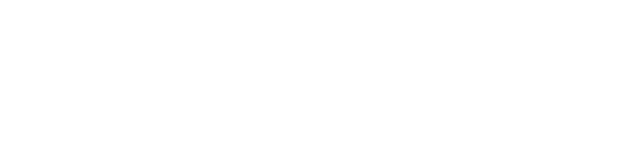
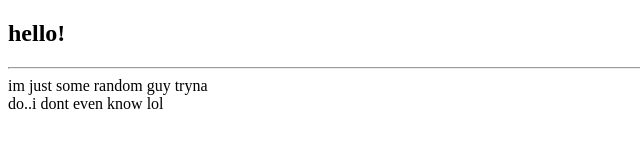
Before and after one commit to b0b-s/extension-test, a browser extension: page index.html in a window 1280 px wide. Shown: the whole page, without its empty margins (0-640 px from the left). Drawn offline with Linux system fonts and the light colour scheme.

Commit message:
first loading unpacked to browser

```diff
--- a/index.html
+++ b/index.html
@@ -1,4 +1,14 @@
 <!doctype html>
 <html>
-
+    <head>
+        <link rel="stylesheet" href="styles/css/main.css">
+    </head>
+    <body>
+        <h2>hello!</h2>
+        <hr>
+        <div>
+            im just some random guy tryna<br>
+            do..i dont even know lol
+        </div>
+    </body>
 </html>
```
Also changed, not shown: 1 other file.
